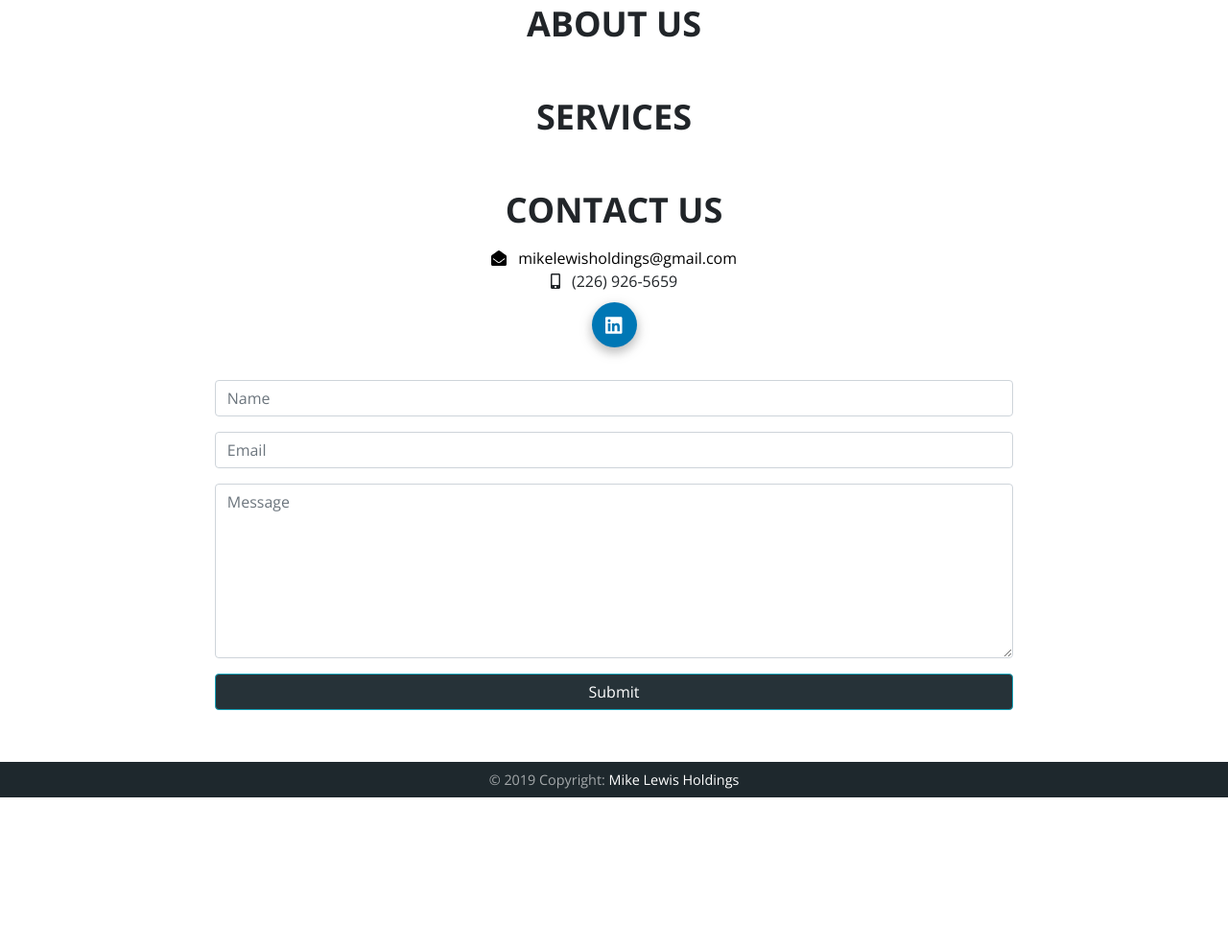
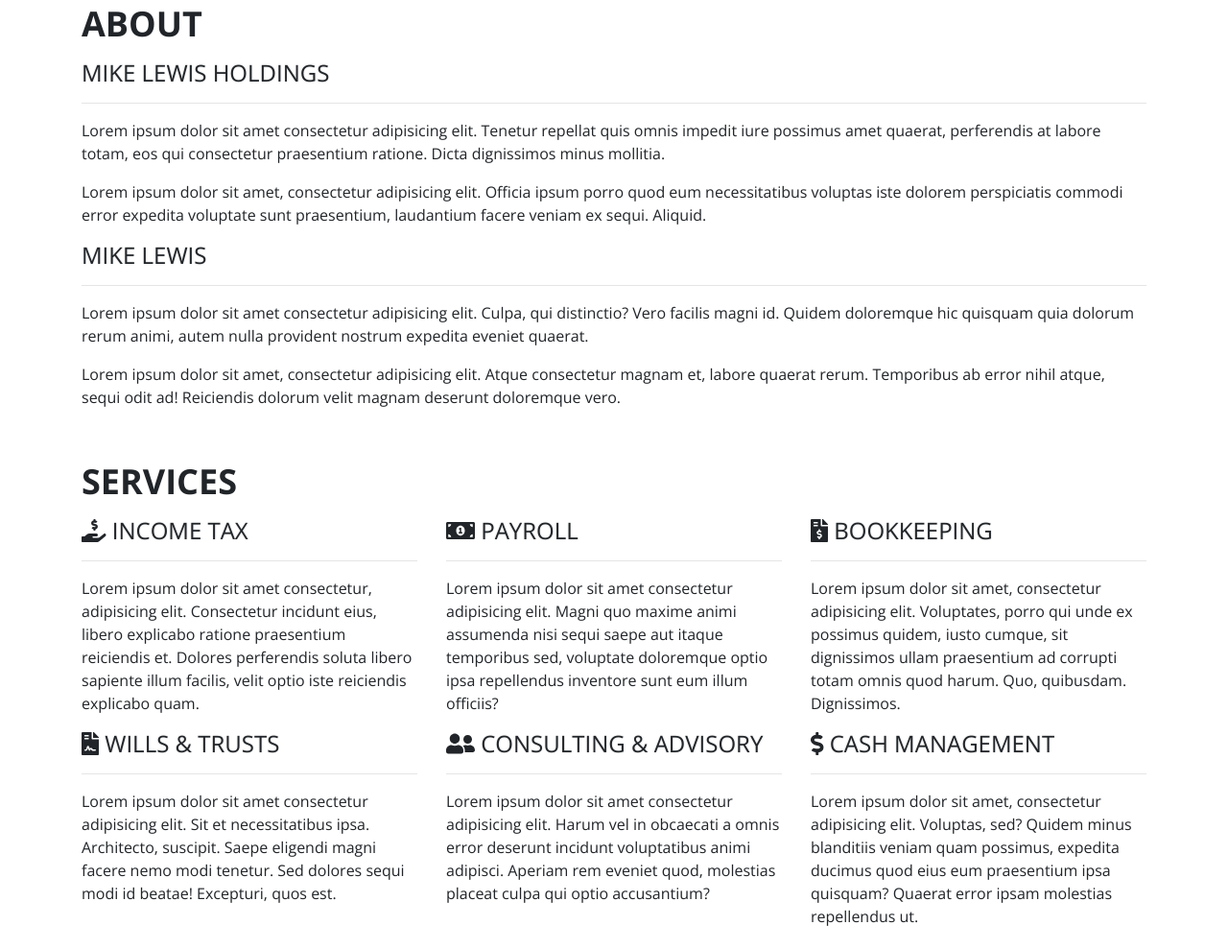
Before and after one commit to ritech94/mikelewisholdings, a plain HTML site: page index.html in a window 1280 px wide. Shown: the part 731-1720 px from the top of the page at 96% size. Before the commit the page ends 1562 px from the top, so only its background shows below. Drawn offline with nearby package versions, Linux system fonts and the light colour scheme.

Commit message:
Update #1
Added new manifest
Changed CSS to reflect index.html changes
Changed website structure

```diff
--- a/css/app.css
+++ b/css/app.css
@@ -17,8 +17,12 @@ h3 {
 
     font-size: 2.25rem;
     font-weight: 700;
-    text-align: center;
+    /* text-align: center; */
     text-transform: uppercase;
+}
+h4 {
+    text-transform: uppercase;
+    text-shadow: 0 0 2px rgba(0, 0, 0, 0.2);
 }
 
 /* Navigation */
@@ -90,6 +94,9 @@ h3 {
 #contact .btn-submit {
     background-color: #263238 !important;
 }
+#contact textarea {
+    resize: none;
+}
 
 /* Footer */
 footer {
--- a/index.html
+++ b/index.html
@@ -18,6 +18,7 @@
         <link rel="apple-touch-icon" href="./asset/icon.png">
 
         <!-- Manifest -->
+        <link rel="manifest" href="./asset/manifest.json">
 
         <!-- CSS Styles -->
         <!-- Bootstrap -->
@@ -67,7 +68,17 @@
             <!-- About Section -->
             <section id="about">
                 <div class="container">
-                    <h3>About Us</h3>
+                    <h3>About</h3>
+
+                    <h4>Mike Lewis Holdings</h4>
+                    <hr>
+                    <p>Lorem ipsum dolor sit amet consectetur adipisicing elit. Tenetur repellat quis omnis impedit iure possimus amet quaerat, perferendis at labore totam, eos qui consectetur praesentium ratione. Dicta dignissimos minus mollitia.</p>
+                    <p>Lorem ipsum dolor sit amet, consectetur adipisicing elit. Officia ipsum porro quod eum necessitatibus voluptas iste dolorem perspiciatis commodi error expedita voluptate sunt praesentium, laudantium facere veniam ex sequi. Aliquid.</p>
+
+                    <h4>Mike Lewis</h4>
+                    <hr>
+                    <p>Lorem ipsum dolor sit amet consectetur adipisicing elit. Culpa, qui distinctio? Vero facilis magni id. Quidem doloremque hic quisquam quia dolorum rerum animi, autem nulla provident nostrum expedita eveniet quaerat.</p>
+                    <p>Lorem ipsum dolor sit amet, consectetur adipisicing elit. Atque consectetur magnam et, labore quaerat rerum. Temporibus ab error nihil atque, sequi odit ad! Reiciendis dolorum velit magnam deserunt doloremque vero.</p>
                 </div>
             </section>
 
@@ -75,6 +86,57 @@
             <section id="services">
                 <div class="container">
                     <h3>Services</h3>
+
+                    <div class="row">
+                        <div class="col-lg-4">
+                            <h4>
+                                <i class="fas fa-hand-holding-usd"></i>
+                                Income Tax
+                            </h4>
+                            <hr>
+                            <p>Lorem ipsum dolor sit amet consectetur, adipisicing elit. Consectetur incidunt eius, libero explicabo ratione praesentium reiciendis et. Dolores perferendis soluta libero sapiente illum facilis, velit optio iste reiciendis explicabo quam.</p>
+                        </div>
+                        <div class="col-lg-4">
+                            <h4>
+                                <i class="fas fa-money-bill-alt"></i>
+                                Payroll
+                            </h4>
+                            <hr>
+                            <p>Lorem ipsum dolor sit amet consectetur adipisicing elit. Magni quo maxime animi assumenda nisi sequi saepe aut itaque temporibus sed, voluptate doloremque optio ipsa repellendus inventore sunt eum illum officiis?</p>
+                        </div>
+                        <div class="col-lg-4">
+                            <h4>
+                                <i class="fas fa-file-invoice-dollar"></i>
+                                Bookkeeping
+                            </h4>
+                            <hr>
+                            <p>Lorem ipsum dolor sit amet, consectetur adipisicing elit. Voluptates, porro qui unde ex possimus quidem, iusto cumque, sit dignissimos ullam praesentium ad corrupti totam omnis quod harum. Quo, quibusdam. Dignissimos.</p>
+                        </div>
+                        <div class="col-lg-4">
+                            <h4>
+                                <i class="fas fa-file-contract"></i>
+                                Wills & Trusts
+                            </h4>
+                            <hr>
+                            <p>Lorem ipsum dolor sit amet consectetur adipisicing elit. Sit et necessitatibus ipsa. Architecto, suscipit. Saepe eligendi magni facere nemo modi tenetur. Sed dolores sequi modi id beatae! Excepturi, quos est.</p>
+                        </div>
+                        <div class="col-lg-4">
+                            <h4>
+                                <i class="fas fa-user-friends"></i>
+                                Consulting & Advisory
+                            </h4>
+                            <hr>
+                            <p>Lorem ipsum dolor sit amet consectetur adipisicing elit. Harum vel in obcaecati a omnis error deserunt incidunt voluptatibus animi adipisci. Aperiam rem eveniet quod, molestias placeat culpa qui optio accusantium?</p>
+                        </div>
+                        <div class="col-lg-4">
+                            <h4>
+                                <i class="fas fa-dollar-sign"></i>
+                                Cash Management
+                            </h4>
+                            <hr>
+                            <p>Lorem ipsum dolor sit amet, consectetur adipisicing elit. Voluptas, sed? Quidem minus blanditiis veniam quam possimus, expedita ducimus quod eius eum praesentium ipsa quisquam? Quaerat error ipsam molestias repellendus ut.</p>
+                        </div>
+                    </div>
                 </div>
             </section>
 
@@ -83,7 +145,7 @@
                 <div class="container">
                     <h3>Contact Us</h3>
 
-                    <ul class="fa-ul mb-4 ml-0 text-center">
+                    <ul class="fa-ul mb-4 ml-0">
                         <li id="mail-address">
                             <a rel="noreferrer" href="mailto: mikelewisholdings@gmail.com">
                                 <i class="fas fa-envelope-open mr-2 contact-icons"></i>
@@ -96,25 +158,25 @@
                         </li>
                         <li>
                             <div id="social-icons">
-                                <a rel="noreferrer" title="LinkedIn" aria-label="LinkedIn" href="https://linkedin.com/in/riley-lewis-0383562b/" target="_blank" class="btn-floating btn-li mx-1">
+                                <a rel="noreferrer" title="LinkedIn" aria-label="LinkedIn" href="https://linkedin.com/in/riley-lewis-0383562b/" target="_blank" class="btn-floating btn-li mx-1 text-center">
                                     <i class="fab fa-linkedin"></i>
                                 </a>
                             </div>
                         </li>
                     </ul>
 
-                    <form class="contact-form d-flex flex-column align-items-center" method="POST">
-                        <div class="form-group w-75">
+                    <form class="contact-form d-flex flex-column align-items-left" method="POST">
+                        <div class="form-group">
                             <input type="name" id="contact-name" class="form-control" placeholder="Name" name="name" aria-label="name" required />
                         </div>
-                        <div class="form-group w-75">
+                        <div class="form-group">
                             <input type="email" id="contact-email" class="form-control" placeholder="Email" name="email" aria-label="email" required />
                         </div>
-                        <div class="form-group w-75">
+                        <div class="form-group">
                             <textarea class="form-control" id="contact-message" type="text" placeholder="Message" rows="7" name="message" aria-label="message" required></textarea>
                         </div>
 
-                        <button class="btn btn-submit btn-info w-75" onclick="sendMail();">Submit</button>
+                        <button class="btn btn-submit btn-info" onclick="sendMail();">Submit</button>
                         <div id="contact-status" class="w-75"></div>
                     </form>
                 </div>
```
Also changed, not shown: asset/manifest.json (added).
